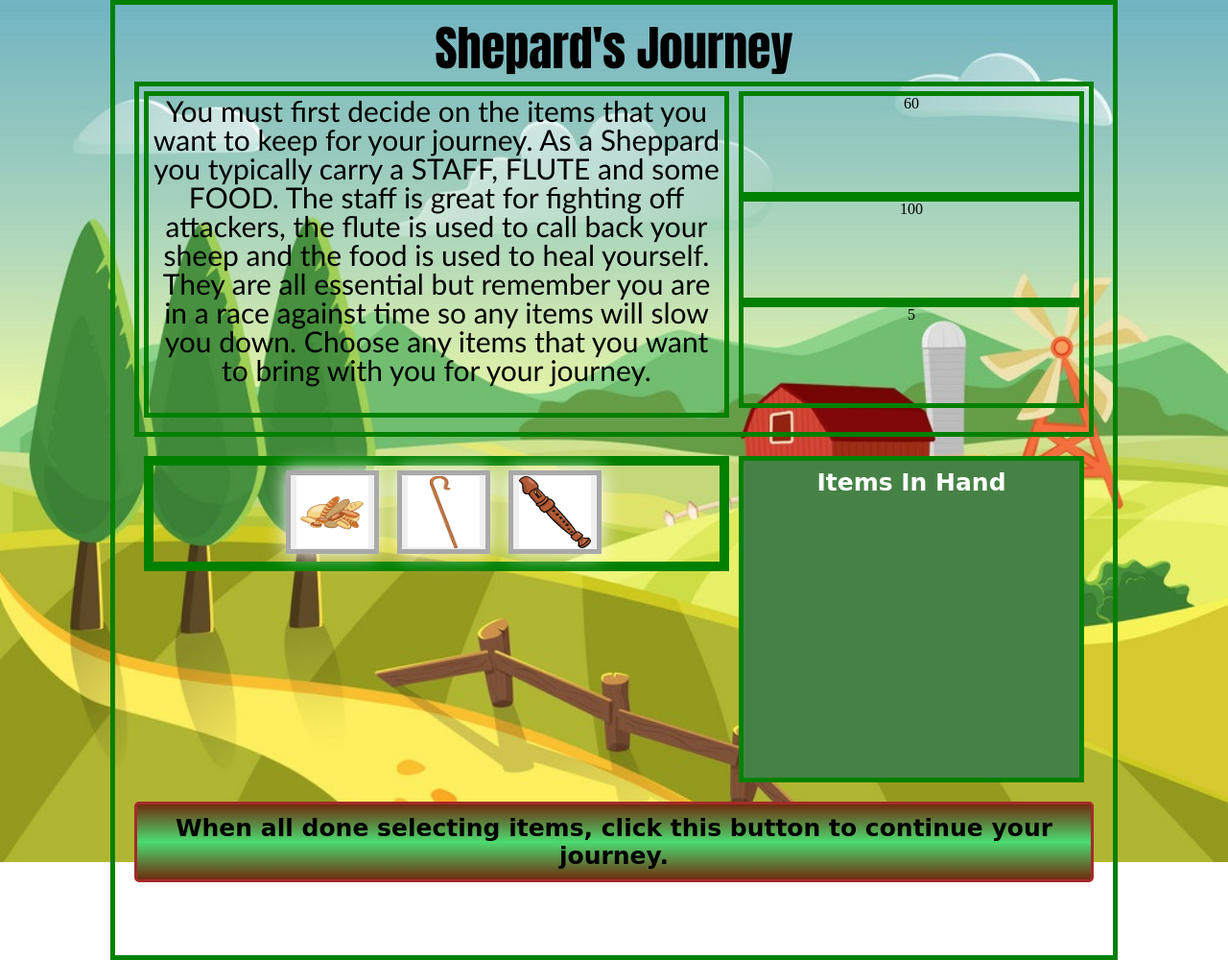
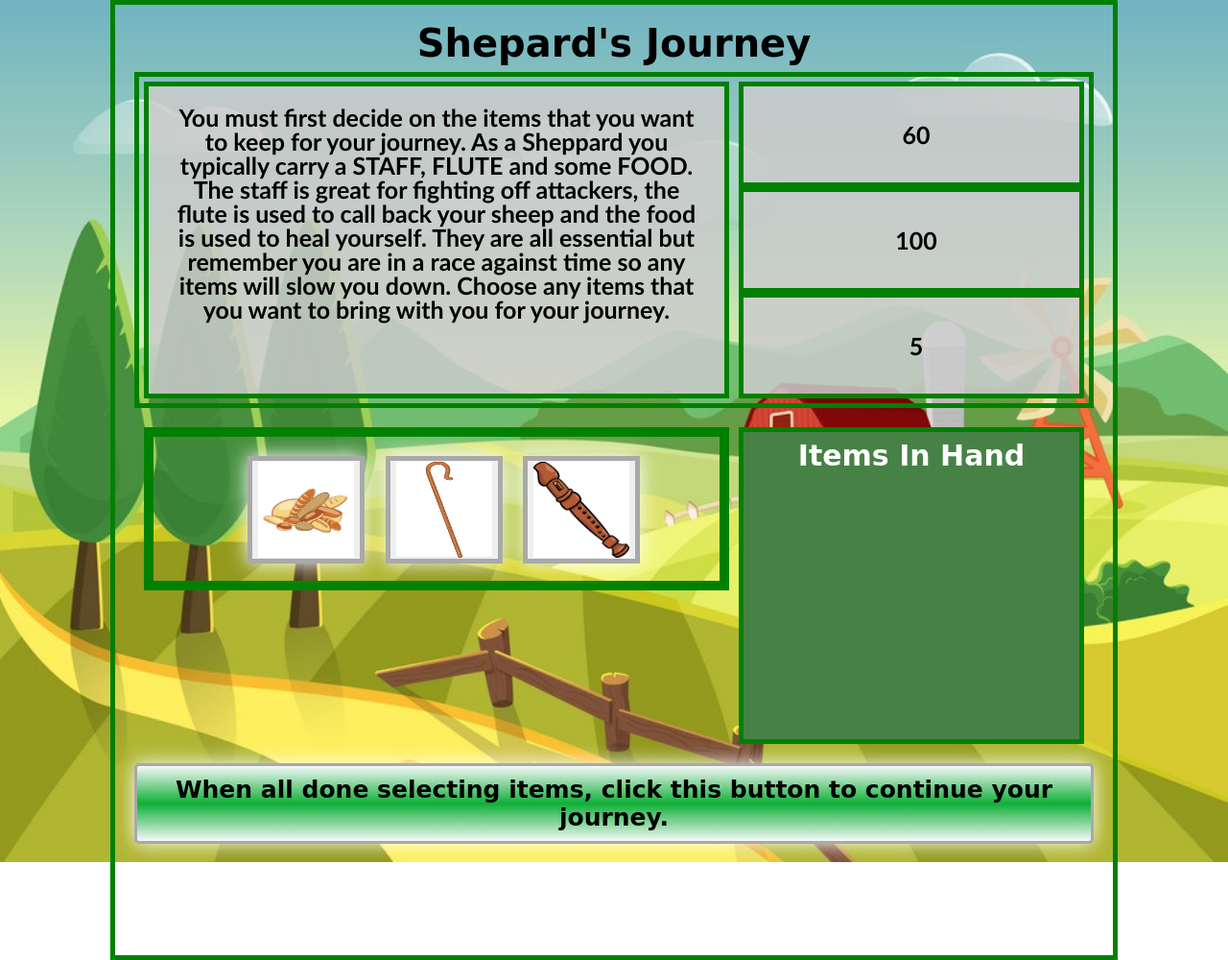
Before and after one commit to sopresto/shepardsjourney, a plain HTML site: page items.html in a window 1280 px wide. Shown: the whole page at 96% size. Drawn offline with nearby package versions, Linux system fonts and the light colour scheme; a web font is replaced by a local one.

Commit message:
added more styling

```diff
--- a/assets/logic.js
+++ b/assets/logic.js
@@ -28,7 +28,7 @@ $("#food").on("click", function () {
     var health = 100
     var food = $("#food")
     $("#itemsHolder").append(food);
-    $('#health').html("Remaining health:" + health);
+    $('#health').html("Remaining health: " + health);
 })
 
 $("#staff").on("click", function(){
@@ -40,17 +40,17 @@ $("#staff").on("click", function(){
     var flute = $("#flute");
     var sheep = 5;
     $("#itemsHolder").append(flute);
-    $('#sheep').html("this is how many sheep you have:" + sheep);
+    $('#sheep').html("This is how many sheep you have: " + sheep);
 
  })
 
 //
 $(document).on('click','#itemsCollected', function(){
+    $(".introScene").css("background-image", "url(images/sceneSwamp.png)");  // this code needs to be on top for it to work.
     $("#answerTwo").show();
     $("#answerOne").show();
     $('#itemsCollected').hide();
     $("#itemsContainer").hide();
-    // $("#gameScenes").css("background-image", "url('images/SceneSwamp.png')");
     $('#time').text("00:" + time);
     timer = setInterval(startTimer, 1000 - timerspeed);
 
--- a/assets/style.css
+++ b/assets/style.css
@@ -8,21 +8,15 @@ html, body {
     background-size: cover;
 }
 
-#gameScenes {
-    /* background-image: url(../images/sceneIntro.jpg); */
-    background-repeat: no-repeat;
-    background-size: cover;
-}
-
 h1 {
     font-family: 'Germania One', cursive;
-    font-size: 35px;
+    font-size: 40px;
     font-weight: bold;
 }
 
 h2 {
     font-family: 'Germania One', cursive;
-    font-size: 25px;
+    font-size: 30px;
     font-weight: bold;
 }
 
@@ -34,7 +28,6 @@ h2 {
 .border {
     border-style:solid;
     border-width: 5px;
-    /* border-color: black; */
     border-color: green;
     height: 100px;
 }
@@ -46,16 +39,22 @@ h2 {
 }
 
 #questionstatus {
-    height: 350px;
+    height: 330px;
     margin-top: 10px;
     margin-bottom: 20px;
     padding: 5px;
+    font-family: 'Gill Sans', 'Gill Sans MT', Calibri, 'Trebuchet MS', sans-serif;
+    font-size: 25px;
+    font-weight: bold;
 }
 
 #questions {
-    width:600px;
-    height:330px;
+    width:560px;
+    height:280px;
     float:left;
+    padding: 20px;
+    background: rgba(204, 204, 204, 0.85);
+    position: relative;
 }
 
 #status  {
@@ -68,6 +67,10 @@ h2 {
     margin-left: 10px;
     height: auto;
     float: left;
+    font-family: 'Gill Sans', 'Gill Sans MT', Calibri, 'Trebuchet MS', sans-serif;
+    font-size: 25px;
+    font-weight: bold;
+
 }
 
 #startButton {
@@ -78,22 +81,23 @@ h2 {
   }
 
 #itemsCollected {
-    border: solid 3px brown;
+    border: solid 3px darkgray;
     border-radius: 5px;
-    background: linear-gradient(rgb(110, 45, 15), rgb(75, 219, 111), rgb(110, 45, 15));
+    background: linear-gradient(rgb(245, 248, 248), rgb(15, 175, 55), rgb(245, 248, 248));
     font-family: 'Germania One', cursive;
     font-size: 25px;
     font-weight: bold;
     padding: 10px;
     animation: blinker 1s linear infinite;
     margin-top: 20px;
+    box-shadow: 0px 0px 20px #fff;
 }
 
 #itemsHolder {
     border: solid 5px green;
     float: right;
     width: 330px;
-    height: 310px;
+    height: 300px;
     margin-right: 10px;
     padding: 10px;
     text-align: center;
@@ -107,32 +111,10 @@ h2 {
     text-align: center;
 }
 
-  .introScene {
-    background-image: url(../images/SceneIntro.jpg);
-    background-repeat: no-repeat;
-    background-size: cover;
-}
-h1 {
-    font-family: Impact, Haettenschweiler, 'Arial Narrow Bold', sans-serif;
-    font-size: 50px;
-}
-p {
-    font-family: 'Gill Sans', 'Gill Sans MT', Calibri, 'Trebuchet MS', sans-serif;
-    font-size: 30px;
-}
-.border {
-    border-style:solid;
-    border-width: 5px;
-    /* border-color: black; */
-    border-color: green;
-    height: 100px;
-}
-
-
 #food, #staff, #flute {
     border: solid 5px darkgray;
     box-shadow: 0px 0px 20px #fff;
-    margin-top: 5px;
+    margin-bottom: 10px;
     margin-left: 15px;
     display: inline-block;
     position: relative;
@@ -249,3 +231,41 @@ p {
     visibility: visible;
     opacity: 1;
 }
+
+#inputname, #pickname {
+    font-size: 20px;
+    font-weight: bold;
+    height: 40px;
+}
+
+#time, #health, #sheep {
+    font-family: 'Gill Sans', 'Gill Sans MT', Calibri, 'Trebuchet MS', sans-serif;
+    font-size: 25px;
+    background: rgba(204, 204, 204, 0.85);
+    display: flex;
+    align-items: center;
+    justify-content: center;
+    padding-left: 10px;
+}
+
+#answerOne, #answerTwo {
+    padding: 5px;
+    background: rgba(204, 204, 204, 0.85);
+    display: flex;
+    align-items: center;
+    justify-content: center;
+}
+
+#answerOne {
+    margin-bottom: 15px;
+    border-bottom-width: 10px;
+}
+
+#answerTwo {
+    border-top-width: 10px;
+}
+
+#itemsContainer {
+    padding: 20px;
+    height: 110px;
+}
--- a/items.html
+++ b/items.html
@@ -5,7 +5,7 @@
     <meta http-equiv="X-UA-Compatible" content="ie=edge">
     <title>Shepard's Journey</title>
     <link rel="stylesheet" type="text/css" href="assets/reset.css">
-    <link href='https://fonts.googleapis.com/css?family=Aclonica%7CGermania+One' rel='stylesheet'>
+    <link href="https://fonts.googleapis.com/css?family=Aclonica|Germania+One" rel='stylesheet'>
     <link rel="stylesheet" type="text/css" href="assets/style.css">
 </head>
 
@@ -54,15 +54,15 @@
                         <div class="border" id="itemsContainer">
                             <button id="food">
                                 <span id="foodDescription">Food = adds 100 health</span>
-                                <img src="images/food.JPG" alt="" height="75px" width="75px">
+                                <img src="images/food.JPG" alt="" height="100px" width="100px">
                             </button>
                             <button id="staff">
                                 <span id="staffDescription">Staff = will cause 2x damage</span>
-                                <img src="images/staff.jpg" alt="" height="75px" width="75px">
+                                <img src="images/staff.jpg" alt="" height="100px" width="100px">
                             </button>
                             <button id="flute">
                                 <span id="fluteDescription">Flute = calls back 5 sheep</span>
-                                <img src="images/flute.jpg" alt="" height="75px" width="75px">
+                                <img src="images/flute.jpg" alt="" height="100px" width="100px">
                             </button>
                         </div>
                         <!-- <div class="border" id="items">
```
Also changed, not shown: index.html (+1 -1 lines), intro.html (+2 -2 lines).
